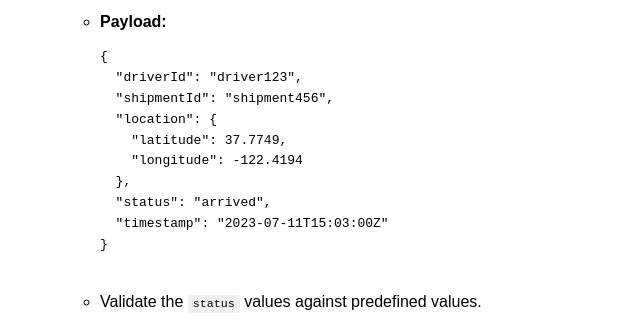
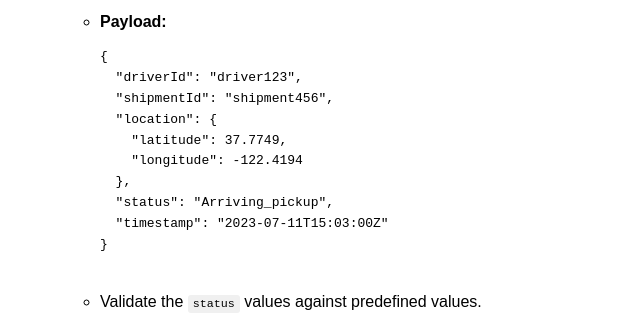
Before and after one commit to rajesh-pareek-1/Kalpvriksha-Assignments, a plain HTML site: page index.html in a window 1280 px wide. Shown: the part 690-1016 px from the top of the page, 0-640 px from the left. Drawn offline with Linux system fonts and the light colour scheme.

Commit message:
Update index.html

```diff
--- a/index.html
+++ b/index.html
@@ -91,7 +91,7 @@
     "latitude": 37.7749,
     "longitude": -122.4194
   },
-  "status": "arrived",
+  "status": "Arriving_pickup",
   "timestamp": "2023-07-11T15:03:00Z"
 }
                     </pre>
```
